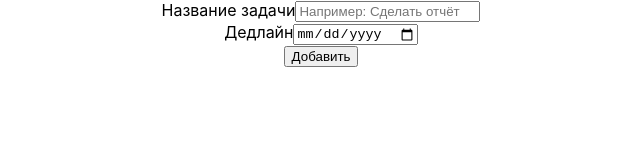
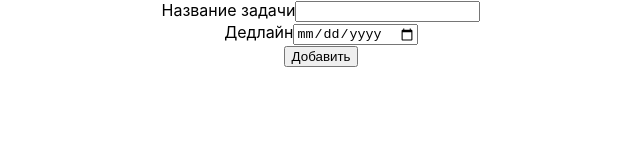
Before and after one commit to goddue/probl-mu-gr-mata, a React (Create React App) app in the folder probmugrmata/: page / in a window 1280 px wide. Shown: the top 160 px of the page, without its empty margins (319-959 px from the left). Built offline with nearby package versions, Linux system fonts and the light colour scheme.

Commit message:
delete placeholder for task name input

```diff
--- a/probmugrmata/src/App.js
+++ b/probmugrmata/src/App.js
@@ -8,7 +8,6 @@ function App() {
           <label>Название задачи</label>
           <input
             type="text"
-            placeholder="Например: Сделать отчёт"
           />
         </div>
         <div className="form-group">
```
